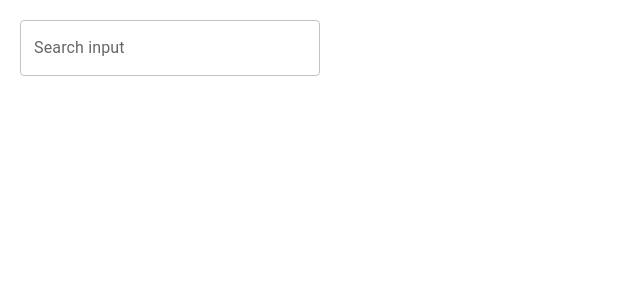
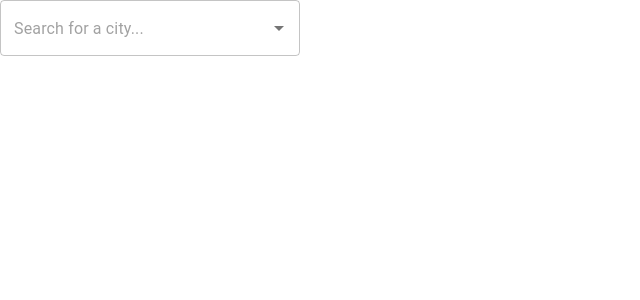
Before and after one commit to patika-hepsiburada-react-bootcamp/odev-4-bedinuratascan, a React (Create React App) app: page / in a window 1280 px wide. Shown: the top 300 px of the page, without its empty margins (0-640 px from the left). Built offline with nearby package versions, Linux system fonts and the light colour scheme.

Commit message:
add: context api

```diff
--- a/package.json
+++ b/package.json
@@ -7,6 +7,7 @@
     "@emotion/react": "^11.4.1",
     "@emotion/styled": "^11.3.0",
     "@mui/material": "^5.0.3",
+    "@mui/styles": "^5.0.1",
     "@testing-library/jest-dom": "^5.14.1",
     "@testing-library/react": "^11.2.7",
     "@testing-library/user-event": "^12.8.3",
--- a/src/App.js
+++ b/src/App.js
@@ -1,11 +1,13 @@
+import React from 'react'
+import { CityProvider } from './contexts/CityContext'
 import './App.css';
 import SearchInput from './components/SearchInput/SearchInput';
 
 function App() {
   return (
-    <div className="App">
-     <SearchInput/>
-    </div>
+    <CityProvider>
+      <SearchInput />
+    </CityProvider>
   );
 }
 
--- a/src/components/SearchInput/SearchInput.js
+++ b/src/components/SearchInput/SearchInput.js
@@ -1,29 +1,41 @@
-import {useState} from 'react';
+import React from 'react';
 import TextField from '@mui/material/TextField';
+import Paper from '@mui/material/Paper';
 import Stack from '@mui/material/Stack';
 import Autocomplete from '@mui/material/Autocomplete';
-import {cities} from '../../cities/cities'
+import { cities } from '../../cities/cities'
+import { useCity } from '../../contexts/CityContext'
+
+const CustomPaper = (props) => {
+    return <Paper elevation={8} {...props} />;
+};
 
 const SearchInput = () => {
-    const [value, setValue] = useState('');
+    const { city, setCity } = useCity();
+    console.log(city);
+
     return (
-        <Stack spacing={2} sx={{ width: 300 }}>
+        <Stack spacing={2} sx={{ width: 300 }} >
             <Autocomplete
                 freeSolo
                 id="search"
                 disableClearable
+                hiddenlabel="true"
+                forcePopupIcon={true}
+                PaperComponent={CustomPaper}
                 options={cities.map((option) => option.name)}
                 renderInput={(params) => (
                     <TextField
                         {...params}
-                        label="Search input"
+                        variant='outlined'
+                        placeholder="Search for a city..."
                         InputProps={{
                             ...params.InputProps,
                             type: 'search',
                         }}
                     />
                 )}
-                onChange={(event, newValue) => setValue(newValue)}
+                onChange={(event, newValue) => setCity(newValue)}
             />
         </Stack>
     )
--- /dev/null
+++ b/src/contexts/CityContext.js
@@ -0,0 +1,17 @@
+import { createContext, useState, useContext } from 'react';
+
+const CityContext = createContext();
+
+
+export const CityProvider = ({ children }) => {
+    const [city, setCity] = useState('');
+
+    const values = {
+        city,
+        setCity,
+    };
+
+    return <CityContext.Provider value={values}>{children}</CityContext.Provider>;
+};
+
+export const useCity = () => useContext(CityContext);
```
Also changed, not shown: 1 other file (tests, documents, lock files or other folders).
